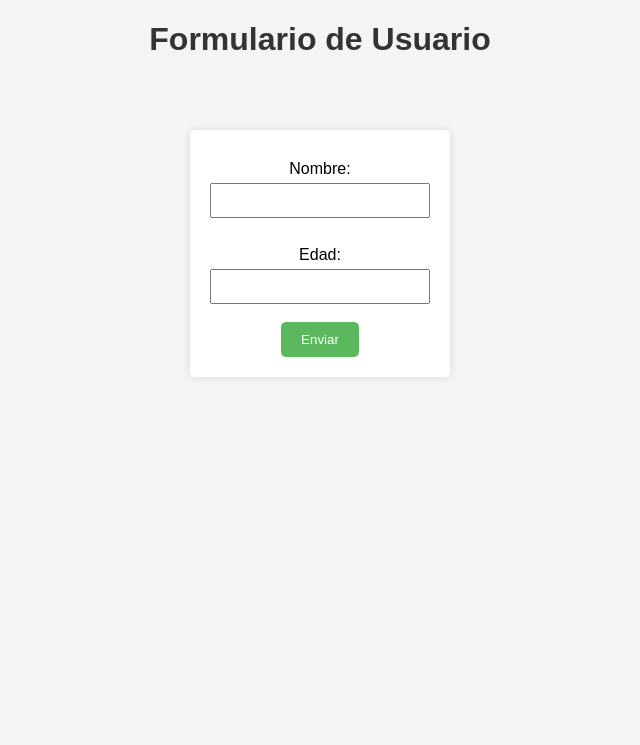
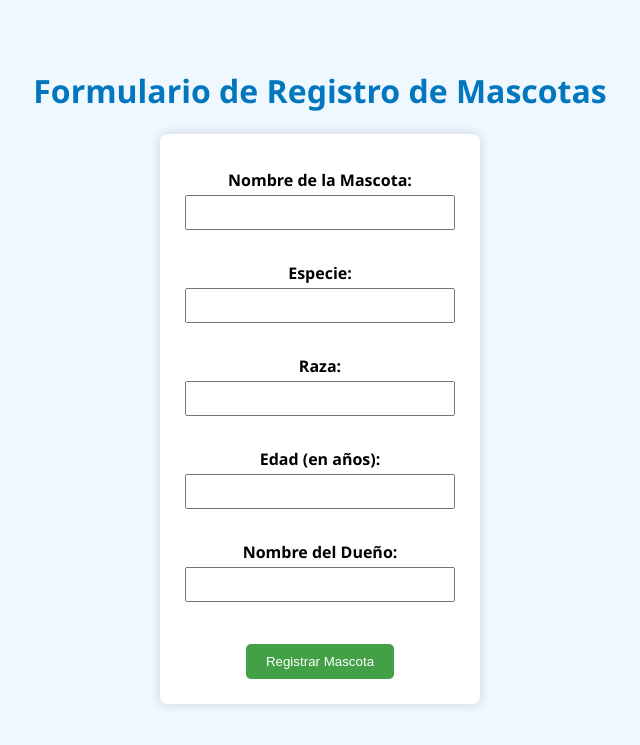
Before and after one commit to PaulAlava/Practica, a Flask app: page / in a window 1280 px wide. Shown: the top 745 px of the page, without its empty margins (320-960 px from the left). Run offline with Flask 3, Linux system fonts and the light colour scheme.

Commit message:
Nuevos cambios

```diff
--- a/webapp/app.py
+++ b/webapp/app.py
@@ -1,20 +1,42 @@
 from flask import Flask, render_template, request
+import mysql.connector
 
 app = Flask(__name__)
 
+# Configuración de conexión
+config = {
+    'host': 'localhost',
+    'user': 'root',
+    'password': '',
+    'database': 'veterinaria'
+}
+
 @app.route('/')
-def home():
+def index():
     return render_template('index.html')
 
-@app.route('/process', methods=['POST'])
-def process():
-    # Obtener datos del formulario
-    name = request.form.get('name')
-    age = request.form.get('age')
+@app.route('/registrar', methods=['POST'])
+def registrar():
+    nombre_mascota = request.form['nombre_mascota']
+    especie = request.form['especie']
+    raza = request.form['raza']
+    edad = request.form['edad']
+    nombre_duenio = request.form['nombre_duenio']
 
-    # Procesar los datos (aquí solo los mostramos en pantalla)
-    return f"Hola, {name}. Tienes {age} años."
+    try:
+        conn = mysql.connector.connect(**config)
+        cursor = conn.cursor()
+        query = '''
+            INSERT INTO mascotas (nombre_mascota, especie, raza, edad, nombre_duenio)
+            VALUES (%s, %s, %s, %s, %s)
+        '''
+        cursor.execute(query, (nombre_mascota, especie, raza, edad, nombre_duenio))
+        conn.commit()
+        cursor.close()
+        conn.close()
+        return f"Mascota registrada exitosamente: {nombre_mascota} ({especie}, {raza}, {edad} años) - Dueño: {nombre_duenio}"
+    except mysql.connector.Error as err:
+        return f"Error al registrar: {err}"
 
 if __name__ == '__main__':
     app.run(debug=True)
-    # Hola mundo LA
--- a/webapp/static/styles.css
+++ b/webapp/static/styles.css
@@ -1,37 +1,45 @@
 body {
-    font-family: Arial, sans-serif;
-    background-color: #f4f4f4;
+    font-family: 'Segoe UI', sans-serif;
+    background-color: #f0f8ff;
     text-align: center;
+    padding: 40px;
 }
+
 h1 {
-    color: #333;
+    color: #0277bd;
 }
+
 form {
-    background-color: #fff;
-    padding: 20px;
-    margin: 50px auto;
-    border-radius: 5px;
-    box-shadow: 0 0 10px rgba(0, 0, 0, 0.1);
+    background-color: #ffffff;
+    padding: 25px;
+    margin: auto;
+    border-radius: 8px;
+    box-shadow: 0 0 12px rgba(0, 0, 0, 0.15);
     display: inline-block;
 }
+
 label {
     display: block;
     margin-top: 10px;
+    font-weight: bold;
 }
-input[type="text"],
-input[type="number"] {
+
+input[type="text"], input[type="number"] {
+    width: 250px;
     padding: 8px;
-    width: 200px;
-    margin-top: 5px;
+    margin-top: 4px;
 }
+
 input[type="submit"] {
-    background-color: #5cb85c;
+    background-color: #43a047;
     color: white;
     padding: 10px 20px;
     border: none;
     border-radius: 5px;
+    margin-top: 20px;
     cursor: pointer;
 }
+
 input[type="submit"]:hover {
-    background-color: #4cae4c;
+    background-color: #388e3c;
 }
--- a/webapp/templates/index.html
+++ b/webapp/templates/index.html
@@ -2,20 +2,28 @@
 <html lang="es">
 <head>
     <meta charset="UTF-8">
-    <meta name="viewport" content="width=device-width, initial-scale=1.0">
-    <title>Aplicación Web Simple</title>
+    <title>Registro de Mascotas</title>
     <link rel="stylesheet" href="/static/styles.css">
 </head>
 <body>
-    <h1>Formulario de Usuario</h1>
-    <form action="/process" method="post">
-        <label for="name">Nombre:</label>
-        <input type="text" id="name" name="name" required>
-        <br><br>
-        <label for="age">Edad:</label>
-        <input type="number" id="age" name="age" required>
-        <br><br>
-        <input type="submit" value="Enviar">
+    <h1>Formulario de Registro de Mascotas</h1>
+    <form action="/registrar" method="post">
+        <label for="nombre_mascota">Nombre de la Mascota:</label>
+        <input type="text" id="nombre_mascota" name="nombre_mascota" required><br><br>
+
+        <label for="especie">Especie:</label>
+        <input type="text" id="especie" name="especie" required><br><br>
+
+        <label for="raza">Raza:</label>
+        <input type="text" id="raza" name="raza"><br><br>
+
+        <label for="edad">Edad (en años):</label>
+        <input type="number" id="edad" name="edad" required><br><br>
+
+        <label for="nombre_duenio">Nombre del Dueño:</label>
+        <input type="text" id="nombre_duenio" name="nombre_duenio" required><br><br>
+
+        <input type="submit" value="Registrar Mascota">
     </form>
 </body>
 </html>
```
